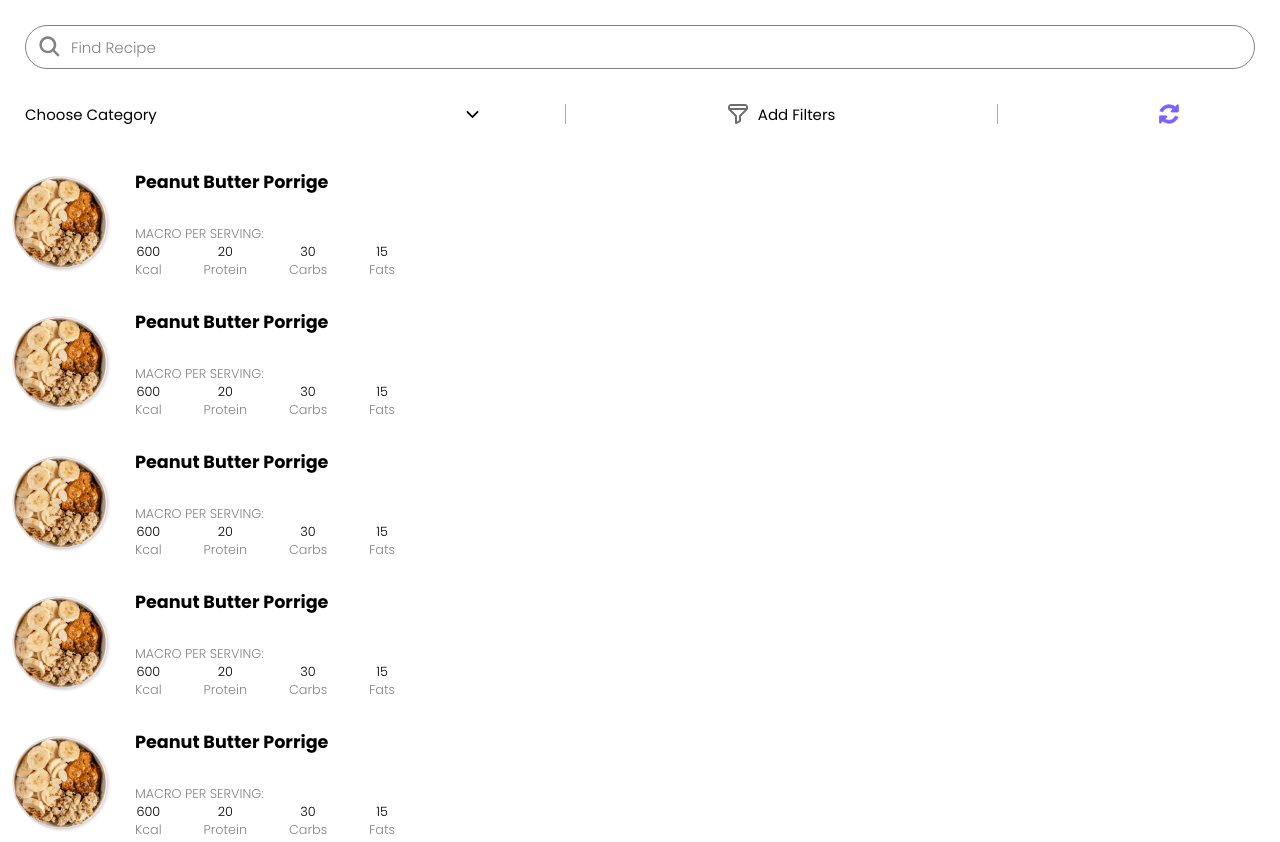
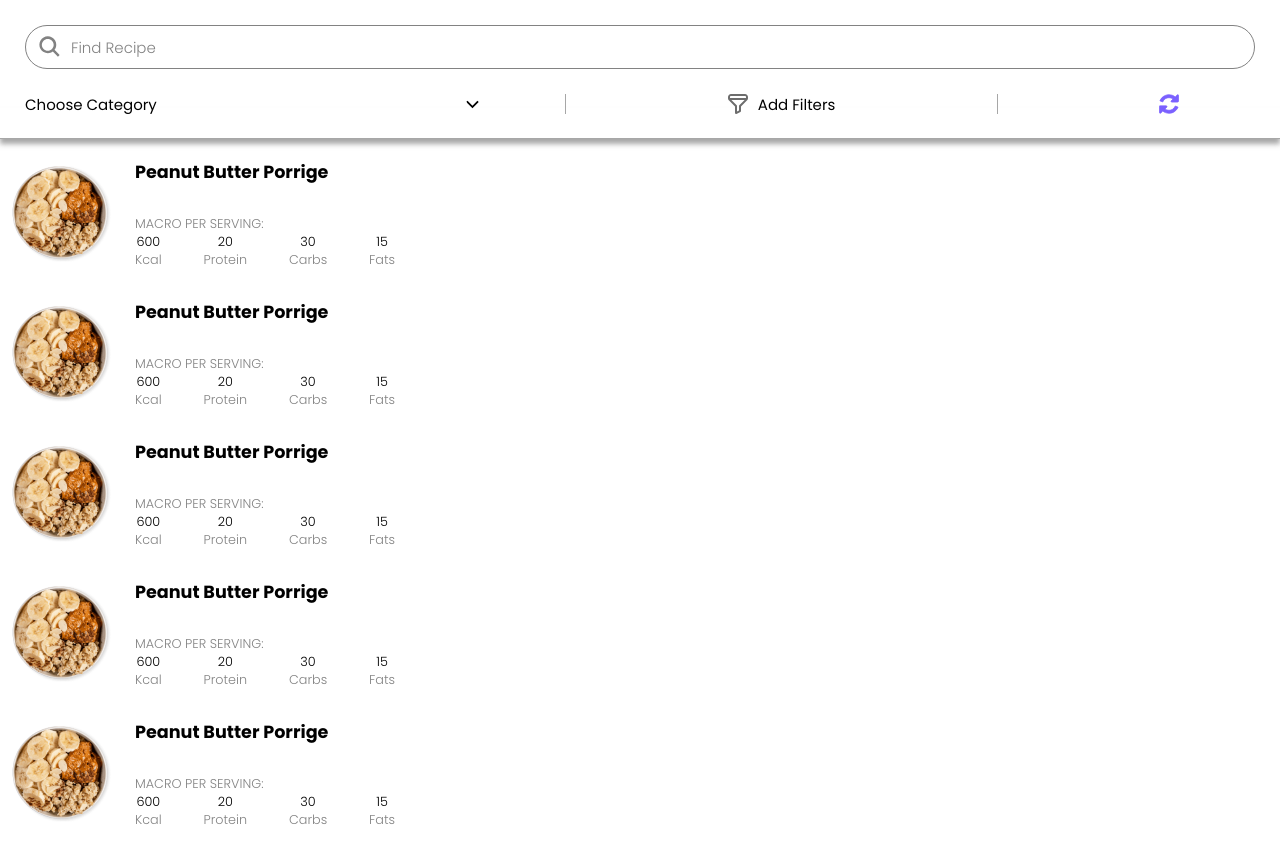
Before and after one commit to DawidKopys/find-recipe-app, a React app: page / in a window 1280 px wide. Shown: the top 842 px of the page. Built offline with nearby package versions, Linux system fonts and the light colour scheme.

Commit message:
Add Filters Bar shadow, adjust spacing between Filters Bar and SearchBar

```diff
--- a/src/FindRecipeApp.css
+++ b/src/FindRecipeApp.css
@@ -3,7 +3,8 @@
 .filters-bar {
   display: flex;
   justify-content: space-around;
-  margin: 0 25px 25px 25px;
+  margin-bottom: 25px;
+  padding: 0 25px;
   height: 40px;
 }
 
@@ -19,6 +20,23 @@
   width: 1px;
   height: 20px;
   background-color: rgba(130, 130, 130, 0.7);
+}
+
+/* Filters Bar shadow */
+.filters-bar {
+  position: relative;
+}
+
+.filters-bar::after {
+  content: '';
+  display: block;
+  height: 30px;
+  width: 100vw;
+  position: absolute;
+  left: 0;
+  bottom: -15px;
+  box-shadow: 0px 5px 5px 0px rgba(130, 130, 130, 0.7);
+  border-bottom: 1px solid rgba(130, 130, 130, 0.7);
 }
 
 /**************** Recipe Cards **************/
--- a/src/SearchBar/SearchBar.css
+++ b/src/SearchBar/SearchBar.css
@@ -1,5 +1,6 @@
 .recipe-search-container {
   margin: 25px;
+  margin-bottom: 15px;
   position: relative;
 }
 
```
